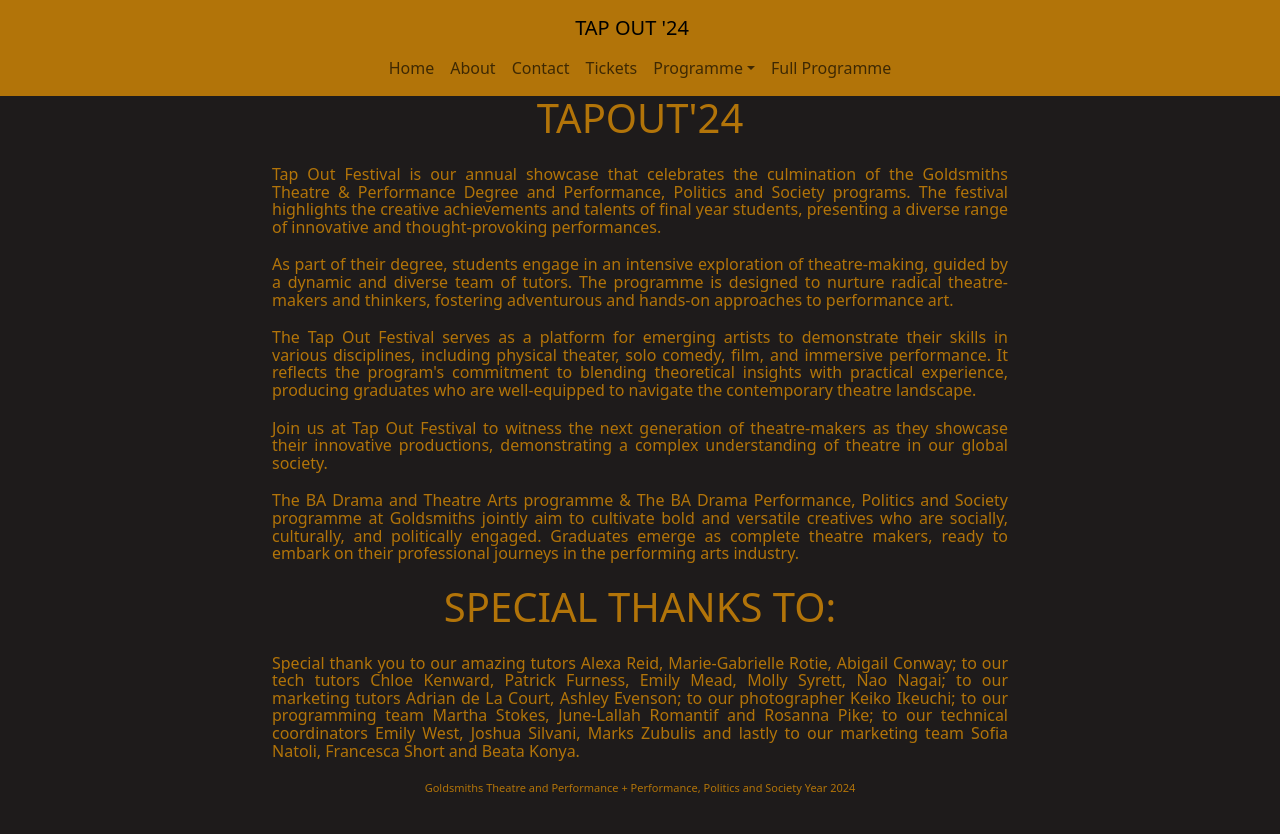
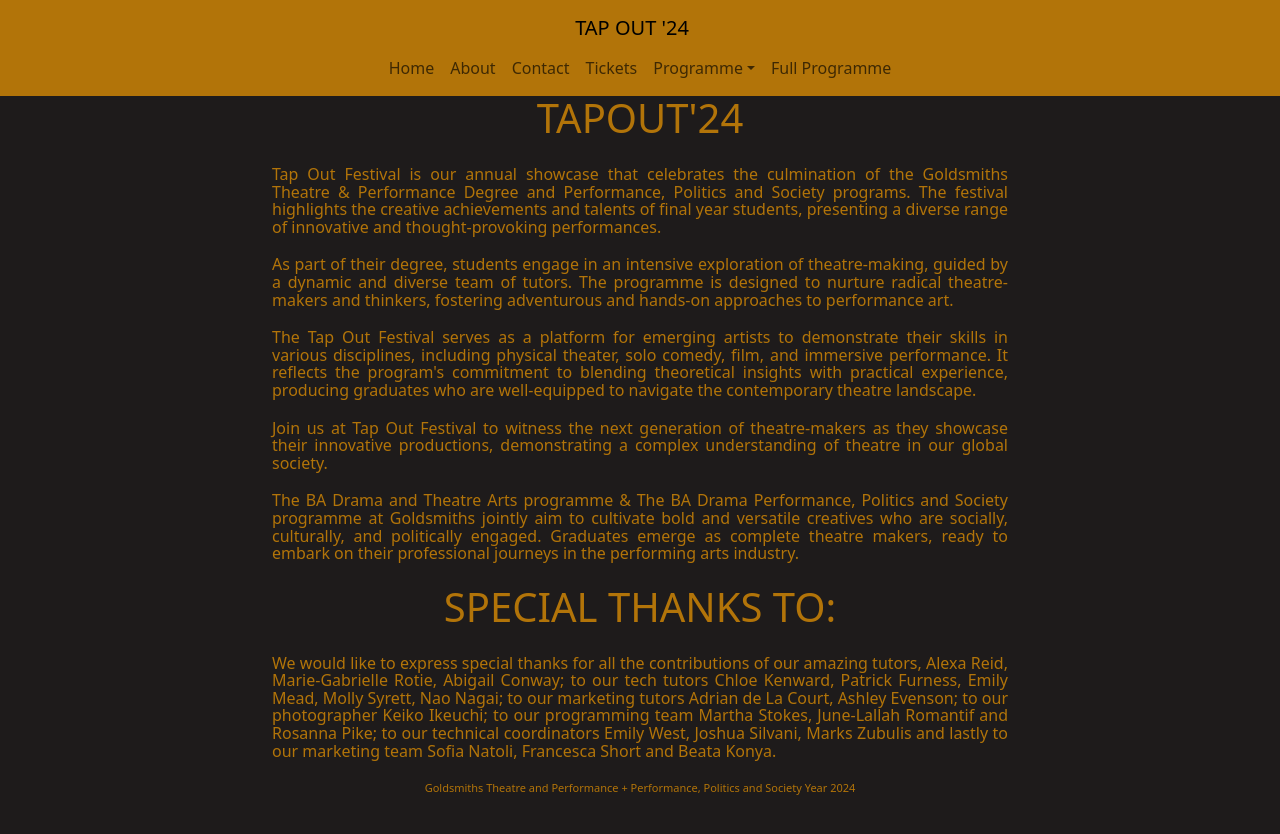
Before and after one commit to beatak777/tap-out-24, a React (Vite) app: page /about in a window 1280 px wide. Shown: the top 834 px of the page. Built offline with nearby package versions, Linux system fonts and the light colour scheme.

Commit message:
added special thansk fix

```diff
--- a/src/components/Pages/About.jsx
+++ b/src/components/Pages/About.jsx
@@ -31,7 +31,7 @@
 
           <h1 className="text-center mb-4">SPECIAL THANKS TO:</h1>
           <p style={paragraphStyle}>
-          Special thank you to our amazing tutors Alexa Reid, Marie-Gabrielle Rotie, Abigail Conway; to our tech tutors Chloe Kenward, Patrick Furness, Emily Mead, Molly Syrett, Nao Nagai; to our marketing tutors Adrian de La Court, Ashley Evenson; to our photographer Keiko Ikeuchi; to our  programming team Martha Stokes, June-Lallah Romantif and Rosanna Pike; to our technical coordinators Emily West, Joshua Silvani, Marks Zubulis and lastly to our marketing team Sofia Natoli, Francesca Short and Beata Konya.
+          We would like to express special thanks for all the contributions of our amazing tutors, Alexa Reid, Marie-Gabrielle Rotie, Abigail Conway; to our tech tutors Chloe Kenward, Patrick Furness, Emily Mead, Molly Syrett, Nao Nagai; to our marketing tutors Adrian de La Court, Ashley Evenson; to our photographer Keiko Ikeuchi; to our  programming team Martha Stokes, June-Lallah Romantif and Rosanna Pike; to our technical coordinators Emily West, Joshua Silvani, Marks Zubulis and lastly to our marketing team Sofia Natoli, Francesca Short and Beata Konya.
           </p>
 
         </div>
```
